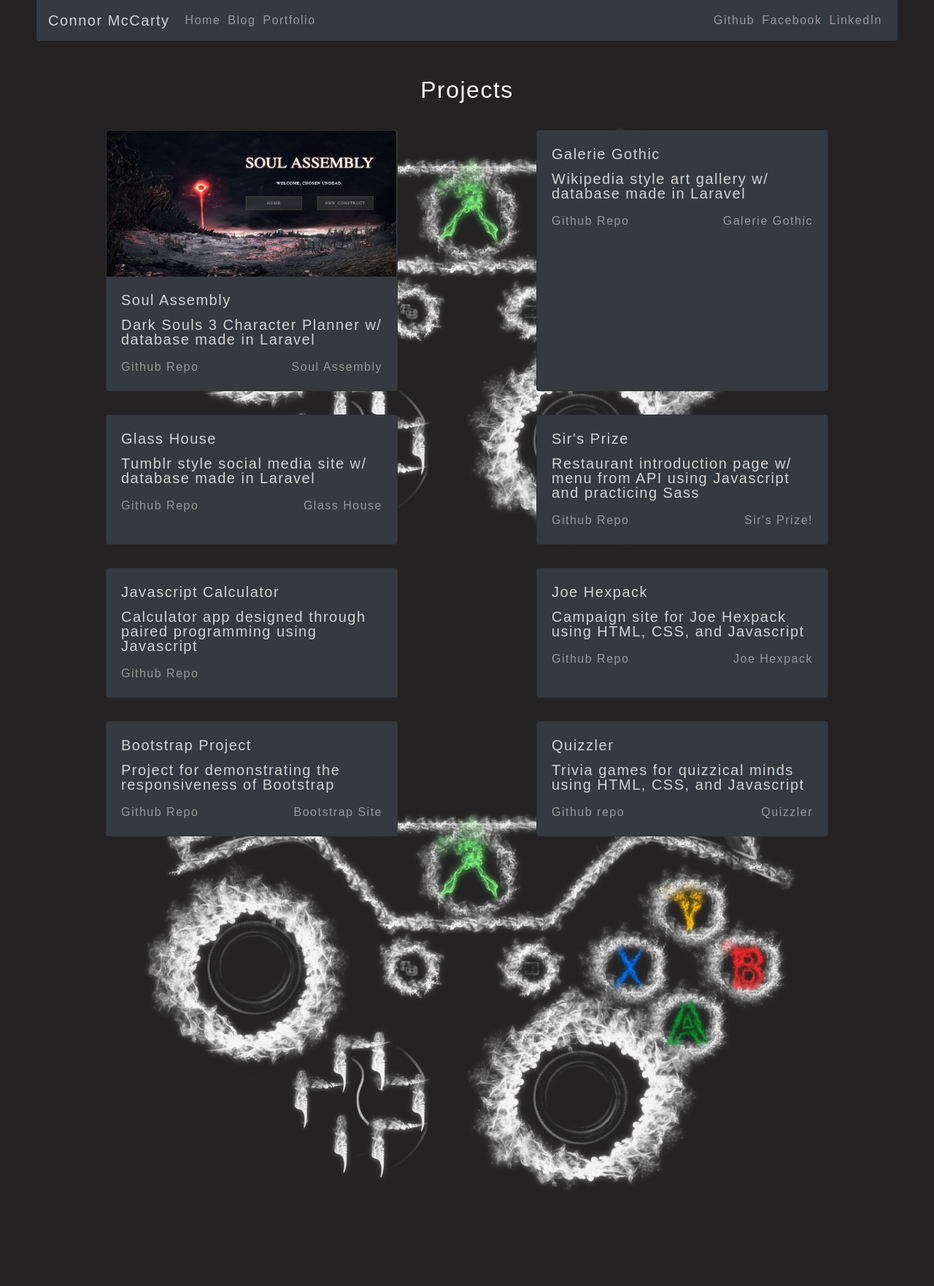
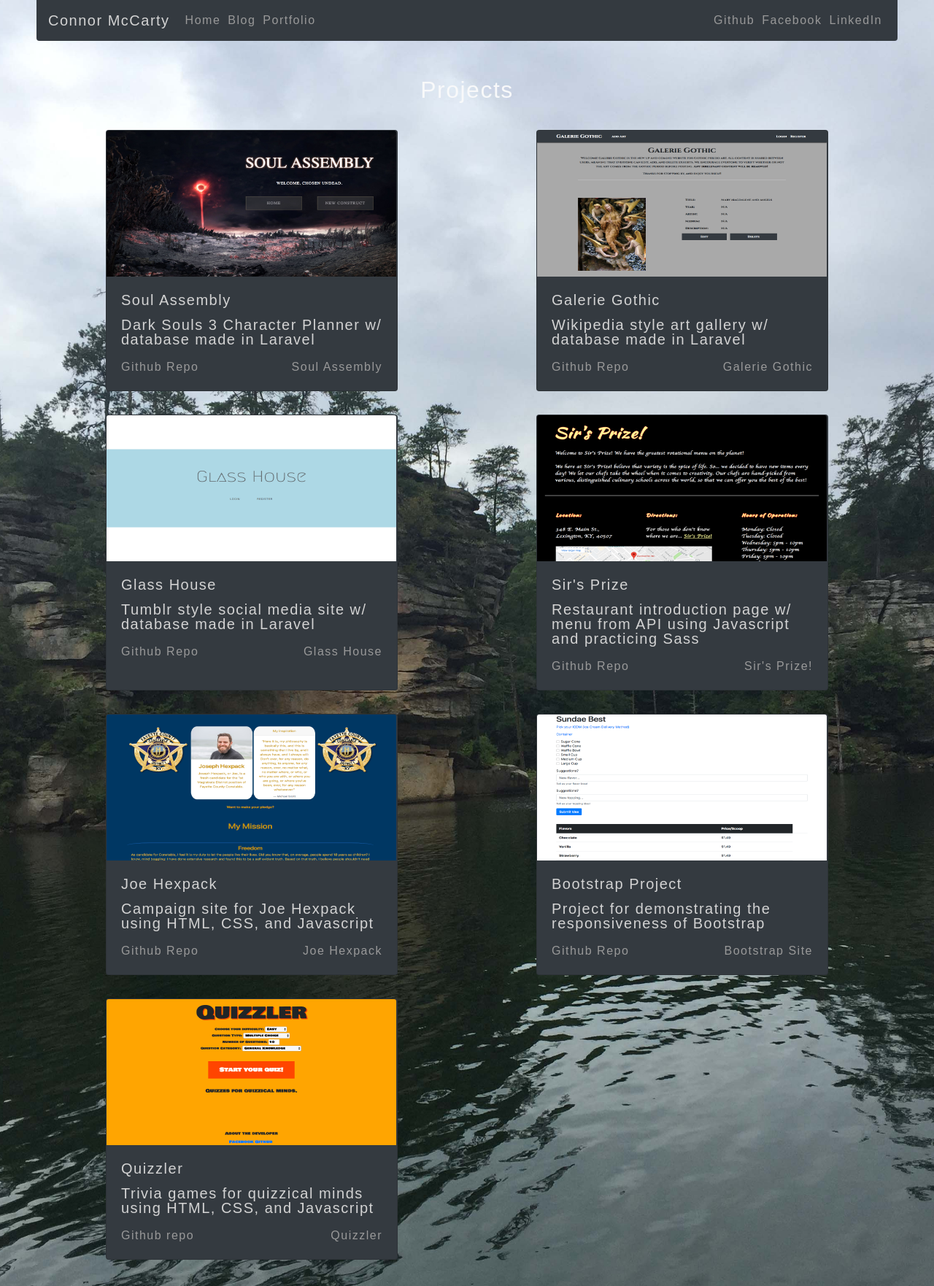
Before and after one commit to Cgmccarty/cgmccarty.github.io, a Jekyll site: the page built from portfolio.html, in a window 1280 px wide. Shown: the whole page at 73% size. Built offline with Jekyll 4.4.1, drawn with Linux system fonts in a browser that asks for light colours.

Commit message:
Updates background and adds pictures to portfolio cards

```diff
--- a/portfolio.html
+++ b/portfolio.html
@@ -21,6 +21,7 @@ layout: page
 
     <div class="col-sm-6 d-flex justify-content-center">
       <div class="card m-3 bg-dark port">
+        <img class="card-img-top" src="galeriegothic.png" alt="Galerie Gothic" style="min-width: 397px;">
         <div class="card-body">
           <h5 class="card-title">Galerie Gothic</h5>
           <p class="card-text">Wikipedia style art gallery w/ database made in Laravel</p>
@@ -36,6 +37,7 @@ layout: page
 
   <div class="col-sm-6 d-flex justify-content-center">
     <div class="card m-3 bg-dark port">
+      <img class="card-img-top" src="glasshouse.png" alt="Glass House" style="min-width: 397px;">
       <div class="card-body">
         <h5 class="card-title">Glass House</h5>
         <p class="card-text">Tumblr style social media site w/ database made in Laravel</p>
@@ -47,6 +49,7 @@ layout: page
 
   <div class="col-sm-6 d-flex justify-content-center">
     <div class="card m-3 bg-dark port">
+      <img class="card-img-top" src="sirsprize.png" alt="Sir's Prize!" style="min-width: 397px;">
       <div class="card-body">
         <h5 class="card-title">Sir's Prize</h5>
         <p class="card-text">Restaurant introduction page w/ menu from API using Javascript and practicing Sass</p>
@@ -62,21 +65,24 @@ layout: page
 
   <div class="col-sm-6 d-flex justify-content-center">
     <div class="card m-3 bg-dark port">
+      <img class="card-img-top" src="joehexpack.png" alt="Joe Hexpack for Constable" style="min-width: 397px;">
       <div class="card-body">
-        <h5 class="card-title">Javascript Calculator</h5>
-        <p class="card-text">Calculator app designed through paired programming using Javascript</p>
-        <a href="https://github.com/bootcamp-f18/js-calculator/tree/follow">Github Repo</a>
+        <h5 class="card-title">Joe Hexpack</h5>
+        <p class="card-text">Campaign site for Joe Hexpack using HTML, CSS, and Javascript</p>
+        <a href="https://github.com/Cgmccarty/connor_project_1">Github Repo</a>
+        <a class="float-right" href="https://cgmccarty.github.io/connor_project_1/">Joe Hexpack</a>
       </div>
     </div>
   </div>
 
   <div class="col-sm-6 d-flex justify-content-center">
     <div class="card m-3 bg-dark port">
+      <img class="card-img-top" src="bootstrap.png" alt="Bootstrap Lab" style="min-width: 397px;">
       <div class="card-body">
-        <h5 class="card-title">Joe Hexpack</h5>
-        <p class="card-text">Campaign site for Joe Hexpack using HTML, CSS, and Javascript</p>
-        <a href="https://github.com/Cgmccarty/connor_project_1">Github Repo</a>
-        <a class="float-right" href="https://cgmccarty.github.io/connor_project_1/">Joe Hexpack</a>
+        <h5 class="card-title">Bootstrap Project</h5>
+        <p class="card-text">Project for demonstrating the responsiveness of Bootstrap</p>
+        <a href="https://github.com/Cgmccarty/bootstraplab" class="card-link">Github Repo</a>
+        <a class="float-right" href="https://cgmccarty.github.io/bootstraplab/">Bootstrap Site</a>
       </div>
     </div>
   </div>
@@ -87,17 +93,7 @@ layout: page
 
   <div class="col-sm-6 d-flex justify-content-center">
     <div class="card m-3 bg-dark port">
-      <div class="card-body">
-        <h5 class="card-title">Bootstrap Project</h5>
-        <p class="card-text">Project for demonstrating the responsiveness of Bootstrap</p>
-        <a href="https://github.com/Cgmccarty/bootstraplab" class="card-link">Github Repo</a>
-        <a class="float-right" href="https://cgmccarty.github.io/bootstraplab/">Bootstrap Site</a>
-      </div>
-    </div>
-  </div>
-
-  <div class="col-sm-6 d-flex justify-content-center">
-    <div class="card m-3 bg-dark port">
+      <img class="card-img-top" src="quizzler.png" alt="Quizzler" style="min-width: 397px;">
       <div class="card-body">
         <h5 class="card-title">Quizzler</h5>
         <p class="card-text">Trivia games for quizzical minds using HTML, CSS, and Javascript</p>
--- a/style.css
+++ b/style.css
@@ -1,16 +1,16 @@
 html, body {
   font-family: sans-serif;
   /* background-color: lightgrey; */
-  background-image: url("blogbackground3.jpg");
-  background-position: center;
-  background-repeat: repeat-x repeat-y;
-  background-size: cover;
+  background-image: url("paintsvillelake.jpg");
+  background-position: top center;
+  background-repeat: no-repeat;
+  background-size: 1400px 2000px;
   color: lightgrey;
   letter-spacing: 1.5px;
   height: 100%;
 }
 
-html {
+body {
     margin-left: 50px;
     margin-right: 50px;
 }
```
Also changed, not shown: blogbackground2.jpg, bootstrap.png (added), galeriegothic.png (renamed from galericgothic.png), glasshouse.png (added), joehexpack.png (added), paintsvillelake.jpg (added), quizzler.png (added), sirsprize.png (added), 1 other file.
